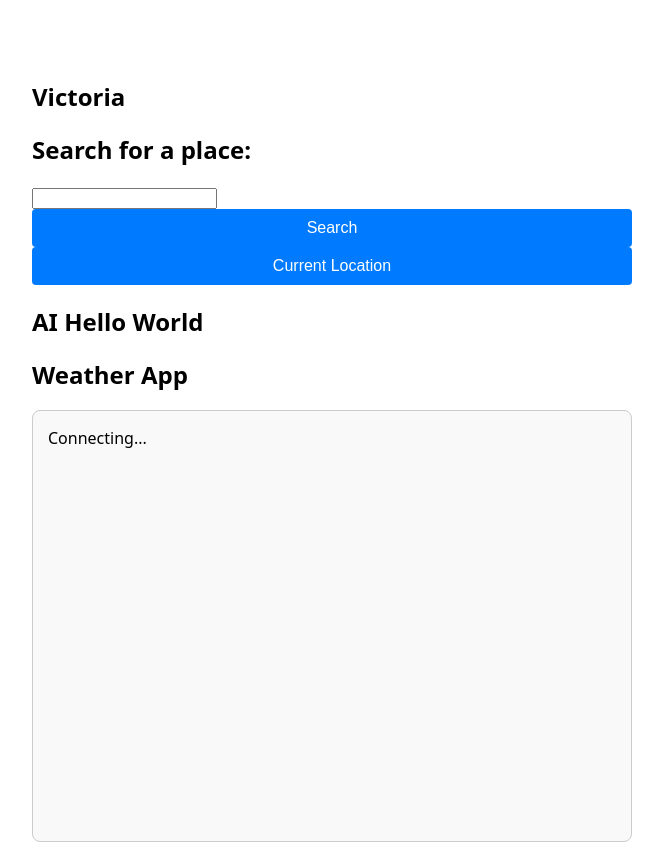
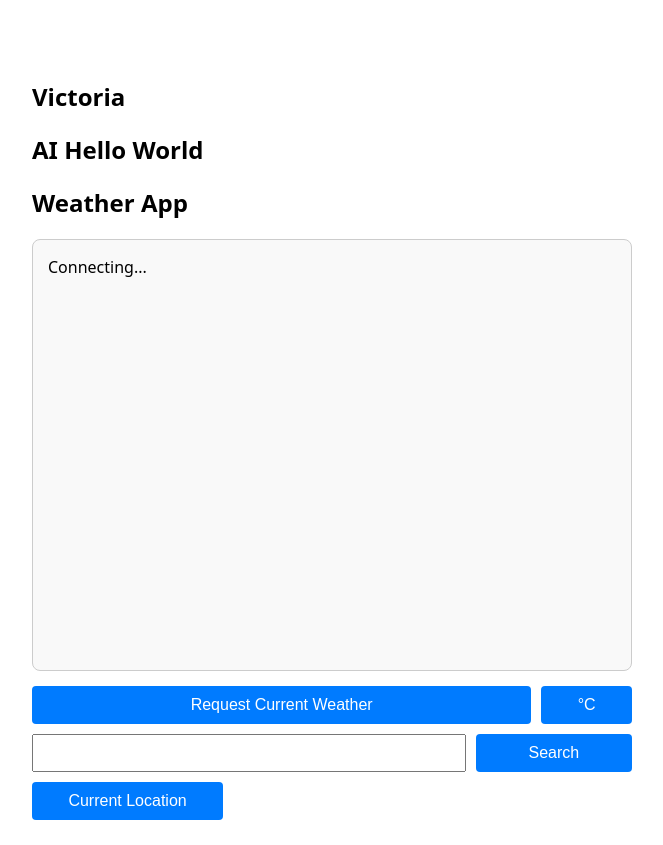
Before and after one commit to DavidChen206265/weather-dashboard, a website: page public/index.html in a window 1280 px wide. Shown: the top 845 px of the page, without its empty margins (308-971 px from the left). Drawn offline with nearby package versions, Linux system fonts and the light colour scheme; no server answers.

Commit message:
code merged & bugfix

```diff
--- a/public/index.html
+++ b/public/index.html
@@ -10,11 +10,7 @@
 
     <h2 id="location-display">Victoria</h2>
 
-    <h2>Search for a place:</h2>
-    <input id="location-input" type="text">
-    <button id="search-button" onclick="searchLocation()">Search</button>
-    <button id="current-location-button" onclick="backToCurrentLocation()">Current Location</button>
-    <div id="place-selection-bar"></div>
+
 
     <h2>AI Hello World</h2>
     <h2>Weather App</h2>
@@ -25,6 +21,7 @@
         <button onclick="switchUnits()" id="unitsButton">°C</button>
         <input id="location-input" type="text">
         <button id="search-button" onclick="searchLocation()">Search</button>
+        <button id="current-location-button" onclick="backToCurrentLocation()">Current Location</button>
     </div>
     <div id="place-selection-bar"></div>
 
--- a/server.js
+++ b/server.js
@@ -118,6 +118,7 @@ io.on("connection", (socket) => {
       console.error("API error:", error);
       socket.emit("location_name_response", `[Error]: ${error.message}`);
     }
+  });
 
   socket.on("get_seven", async () => {
     let sevenDayForecast = await fetch(`https://api.open-meteo.com/v1/forecast?latitude=${userLocation.lat}&longitude=${userLocation.lng}&daily=temperature_2m_max,temperature_2m_min,weather_code`);
@@ -169,9 +170,6 @@ io.on("connection", (socket) => {
   });
 });
 
-
-
-
 const PORT = process.env.PORT || 3000;
 server.listen(PORT, () => {
   console.log(`Server is up, visit http://localhost:${PORT}`);
```
